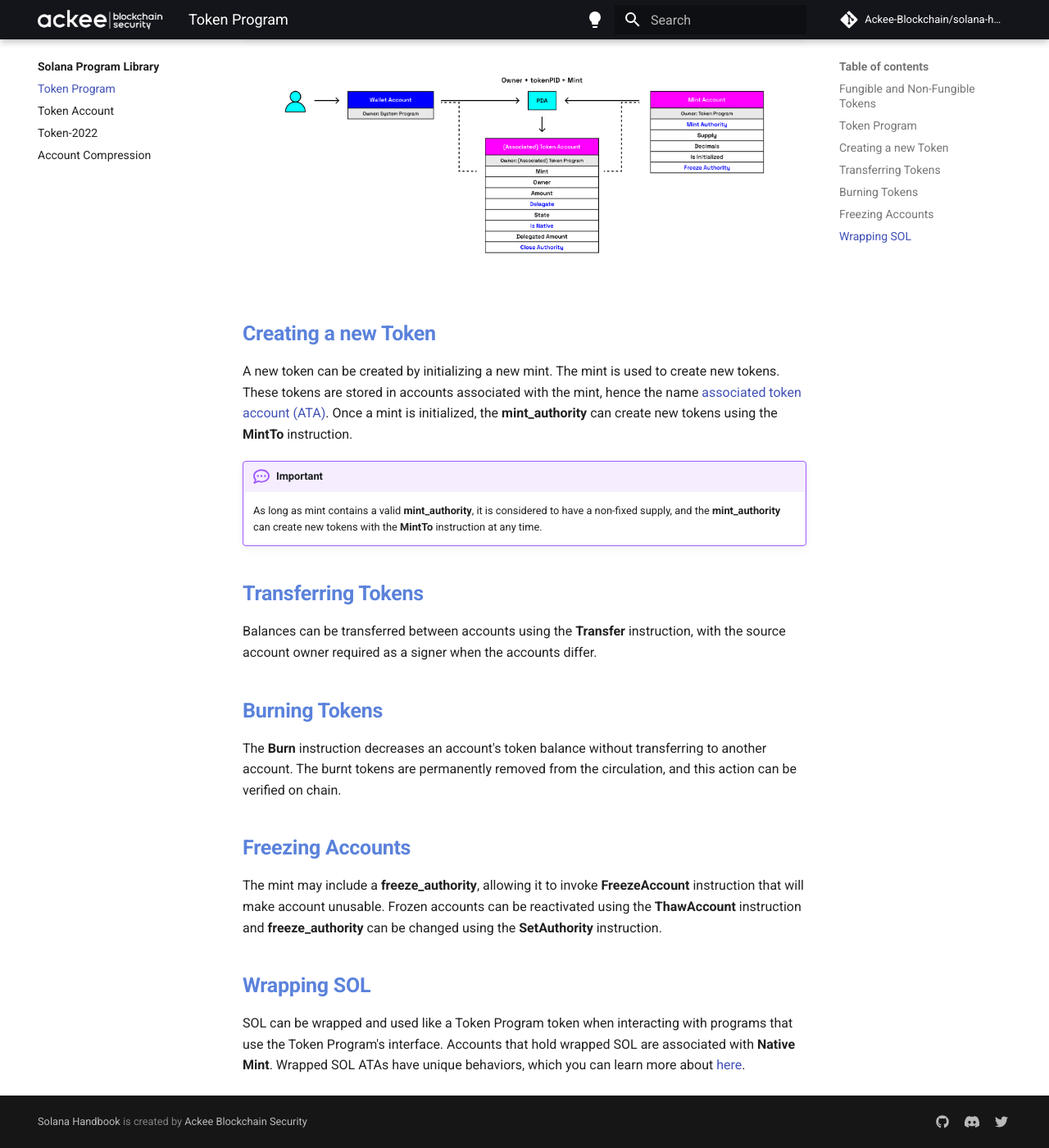
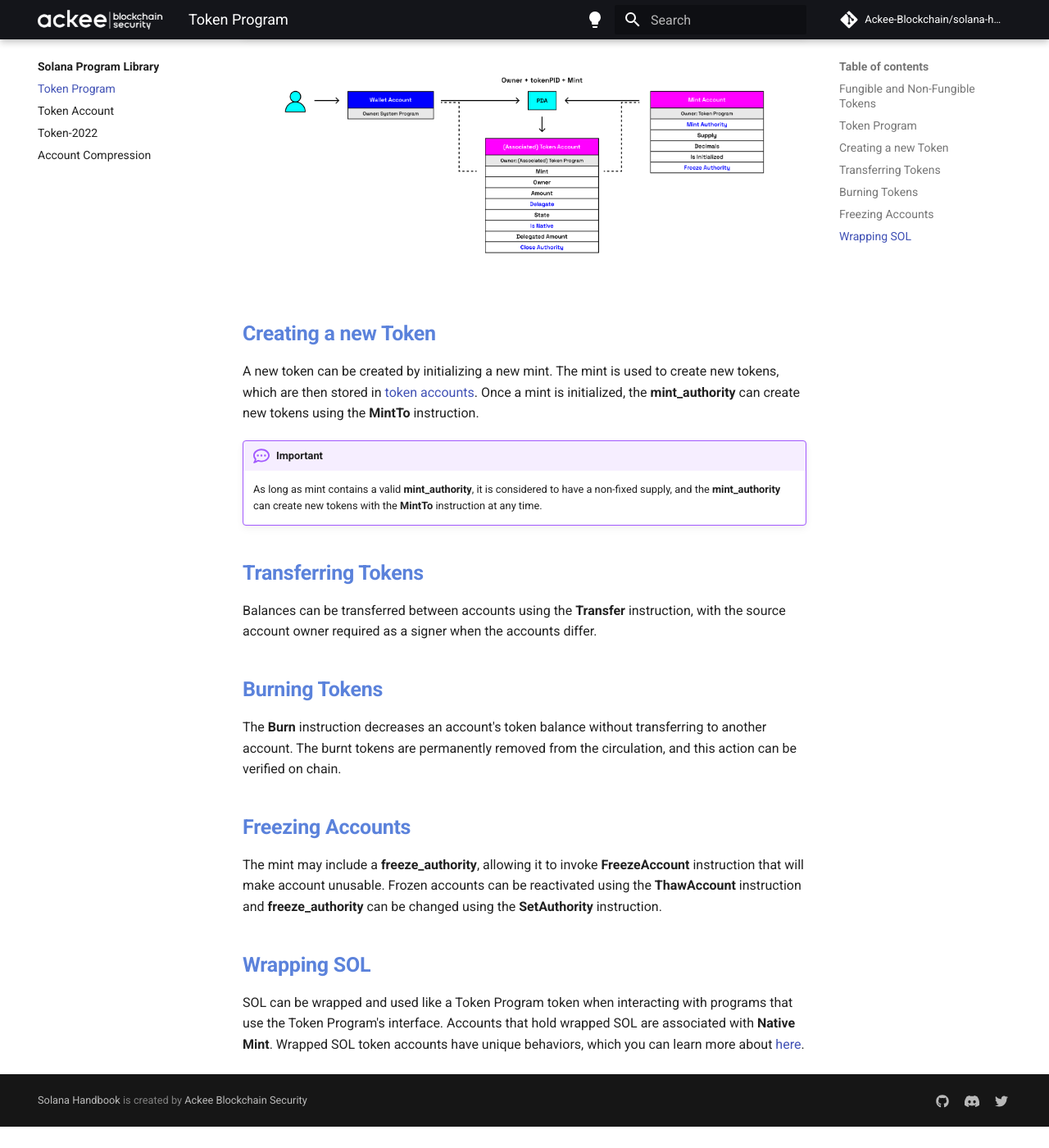
Before and after one commit to vmpyre/solana-handbook, an MkDocs documentation site: the page built from docs/handbook/chapter4/token-program.md, in a window 1280 px wide and 1400 px high, scrolled down 703 px. Shown: the whole window at 82% size. Built offline with MkDocs 1.6.1 and Material for MkDocs 9.7.7, drawn with Linux system fonts in a browser that asks for light colours; comment, search, counter and statistics services are not loaded; after the commit the page ends 2077 px from its top, so only the background shows below that.

Commit message:
update token program

```diff
--- a/docs/handbook/chapter4/token-program.md
+++ b/docs/handbook/chapter4/token-program.md
@@ -16,7 +16,7 @@ Token Program defines a common implementation for fungible and non-fungible toke
 
 ## Creating a new Token
 
-A new token can be created by initializing a new mint. The mint is used to create new tokens. These tokens are stored in accounts associated with the mint, hence the name [associated token account (ATA)](./associated-token-account.md). Once a mint is initialized, the **mint_authority** can create new tokens using the **MintTo** instruction.
+A new token can be created by initializing a new mint. The mint is used to create new tokens, which are then stored in [token accounts](./token-account.md). Once a mint is initialized, the **mint_authority** can create new tokens using the **MintTo** instruction.
 
 !!! important
 
@@ -36,4 +36,4 @@ The mint may include a **freeze_authority**, allowing it to invoke **FreezeAccou
 
 ## Wrapping SOL
 
-SOL can be wrapped and used like a Token Program token when interacting with programs that use the Token Program's interface. Accounts that hold wrapped SOL are associated with **Native Mint**. Wrapped SOL ATAs have unique behaviors, which you can learn more about [here](https://spl.solana.com/token#wrapping-sol).
+SOL can be wrapped and used like a Token Program token when interacting with programs that use the Token Program's interface. Accounts that hold wrapped SOL are associated with **Native Mint**. Wrapped SOL token accounts have unique behaviors, which you can learn more about [here](https://spl.solana.com/token#wrapping-sol).
```
